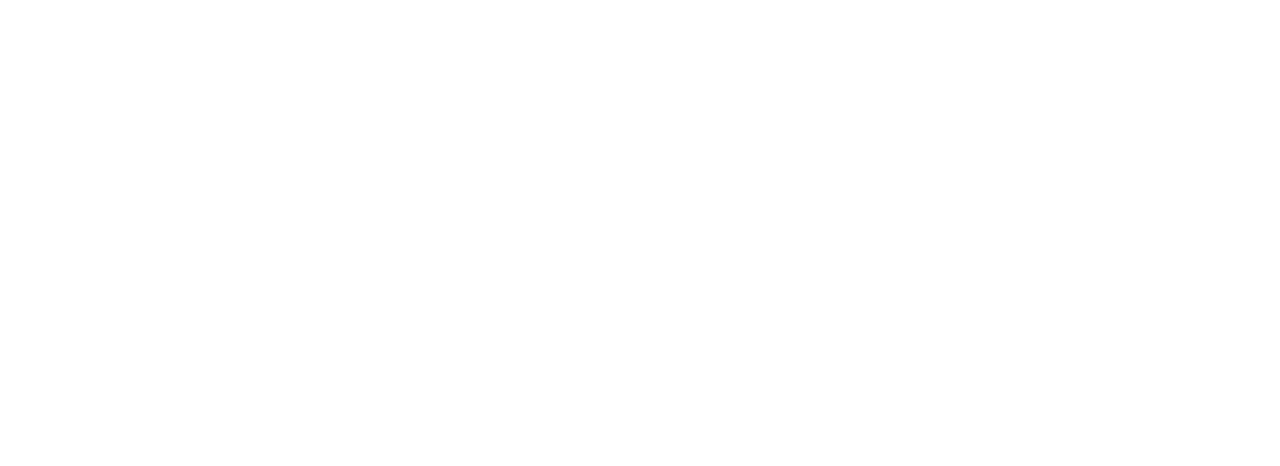
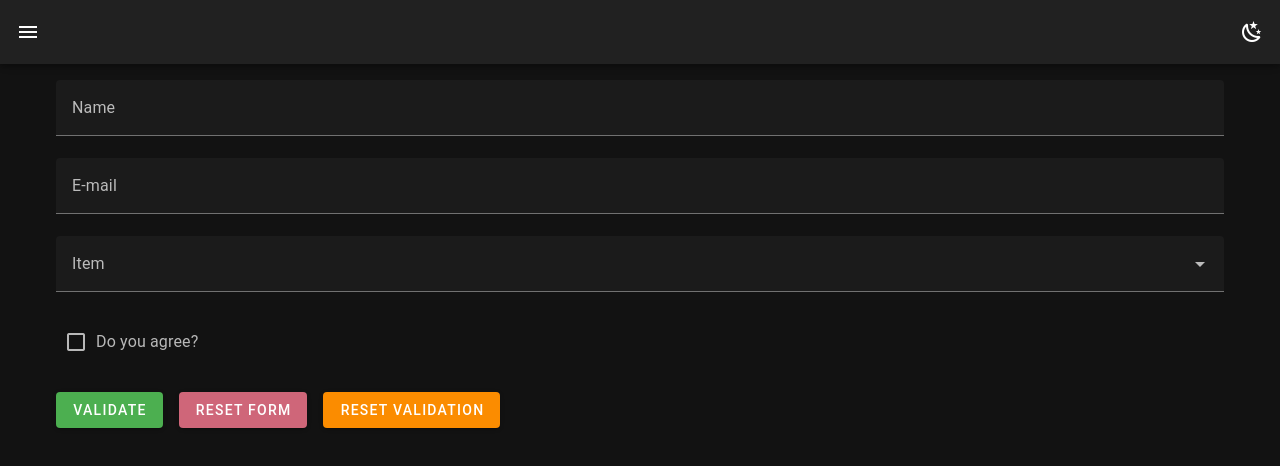
Before and after one commit to MaximPolyaev/vuetify3-ts-eslint-template, a Vue app: page /form in a window 1280 px wide. Before the commit this address had no page. Shown: the top 466 px of the page. Built offline with nearby package versions, Linux system fonts and the light colour scheme.

Commit message:
feat(form): add example form

```diff
--- a/src/router/index.ts
+++ b/src/router/index.ts
@@ -1,5 +1,7 @@
 import { createRouter, createWebHistory } from 'vue-router'
 import DefaultLayout from '@/views/layouts/DefaultLayout.vue'
+import MainPage from '@/views/pages/MainPage.vue'
+import FormPage from '@/views/pages/FormPage.vue'
 
 const router = createRouter({
   history: createWebHistory(import.meta.env.BASE_URL),
@@ -7,6 +9,18 @@
     {
       path: '/',
       component: DefaultLayout,
+      children: [
+        {
+          path: '/',
+          name: 'Главная',
+          component: MainPage,
+        },
+        {
+          path: '/form',
+          name: 'Форма',
+          component: FormPage,
+        },
+      ],
     },
   ],
 })
--- /dev/null
+++ b/src/views/UI/forms/FormExample.vue
@@ -0,0 +1,68 @@
+<template>
+  <v-form ref="form" v-model="valid" lazy-validation>
+    <v-text-field
+      v-model="name"
+      :counter="10"
+      :rules="nameRules"
+      label="Name"
+      required
+    />
+
+    <v-text-field v-model="email" :rules="emailRules" label="E-mail" required />
+
+    <v-select
+      v-model="select"
+      :items="items"
+      :rules="[(v) => !!v || 'Item is required']"
+      label="Item"
+      required
+    />
+
+    <v-checkbox
+      v-model="checkbox"
+      :rules="[(v) => !!v || 'You must agree to continue!']"
+      label="Do you agree?"
+      required
+    />
+
+    <v-btn color="success" class="me-4" @click="validate"> Validate </v-btn>
+
+    <v-btn color="error" class="me-4" @click="reset"> Reset Form </v-btn>
+
+    <v-btn color="warning" @click="resetValidation"> Reset Validation </v-btn>
+  </v-form>
+</template>
+<script>
+export default {
+  data: () => ({
+    valid: true,
+    name: '',
+    nameRules: [
+      (v) => !!v || 'Name is required',
+      (v) => (v && v.length <= 10) || 'Name must be less than 10 characters',
+    ],
+    email: '',
+    emailRules: [
+      (v) => !!v || 'E-mail is required',
+      (v) => /.+@.+\..+/.test(v) || 'E-mail must be valid',
+    ],
+    select: null,
+    items: ['Item 1', 'Item 2', 'Item 3', 'Item 4'],
+    checkbox: false,
+  }),
+
+  methods: {
+    async validate() {
+      const { valid } = await this.$refs.form.validate()
+
+      if (valid) alert('Form is valid')
+    },
+    reset() {
+      this.$refs.form.reset()
+    },
+    resetValidation() {
+      this.$refs.form.resetValidation()
+    },
+  },
+}
+</script>
--- a/src/views/layouts/DefaultLayout.vue
+++ b/src/views/layouts/DefaultLayout.vue
@@ -3,7 +3,7 @@
     <navigation-drawer />
     <app-bar />
     <v-main>
-      <v-container>Content area</v-container>
+      <router-view />
     </v-main>
   </v-app>
 </template>
--- /dev/null
+++ b/src/views/pages/FormPage.vue
@@ -0,0 +1,13 @@
+<template>
+  <page-template>
+    <v-row>
+      <v-col>
+        <form-example />
+      </v-col>
+    </v-row>
+  </page-template>
+</template>
+<script setup lang="ts">
+import PageTemplate from '@/views/templates/PageTemplate.vue'
+import FormExample from '@/views/UI/forms/FormExample.vue'
+</script>
--- /dev/null
+++ b/src/views/pages/MainPage.vue
@@ -0,0 +1,12 @@
+<template>
+  <page-template>
+    <v-row>
+      <v-col>
+        <h1>Main Page</h1>
+      </v-col>
+    </v-row>
+  </page-template>
+</template>
+<script setup lang="ts">
+import PageTemplate from '@/views/templates/PageTemplate.vue'
+</script>
--- /dev/null
+++ b/src/views/templates/PageTemplate.vue
@@ -0,0 +1,5 @@
+<template>
+  <v-container>
+    <slot />
+  </v-container>
+</template>
```
